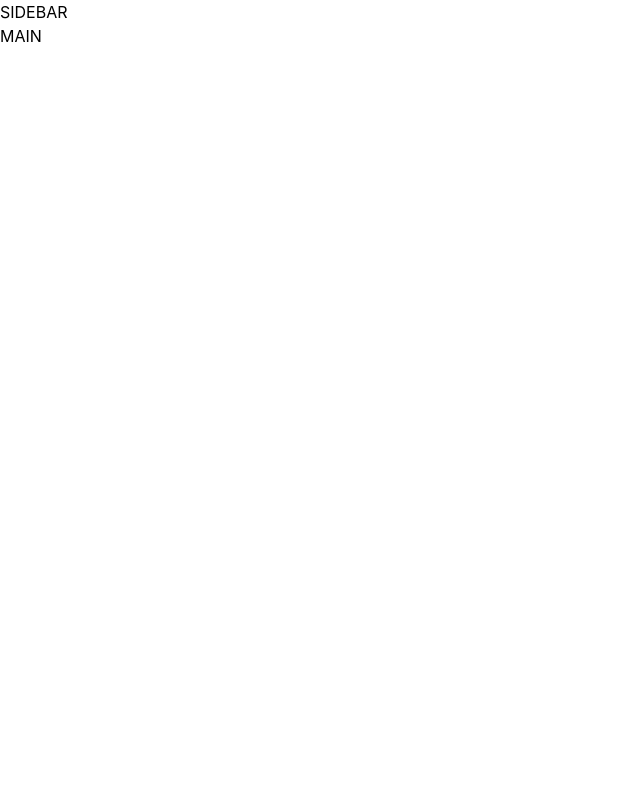
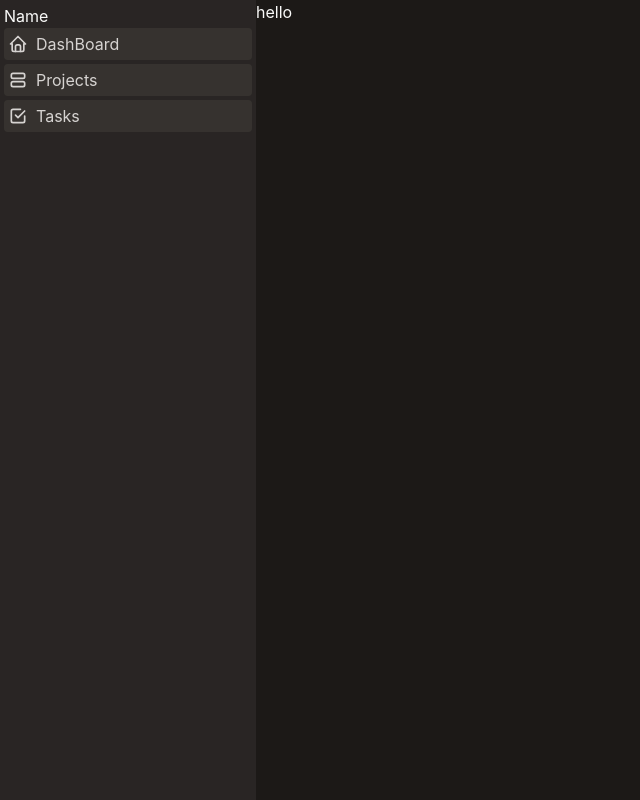
Before and after one commit to onkmade/WorkSpace, a React (Vite) app: page / in a window 1280 px wide. Shown: the whole page, without its empty margins (0-640 px from the left). Built offline with nearby package versions, Linux system fonts and the light colour scheme.

Commit message:
feat(sidebar): add sidebar components, icons and 3 new options

```diff
--- a/src/components/PageLayout.jsx
+++ b/src/components/PageLayout.jsx
@@ -3,7 +3,7 @@ import Main from "./layout/main/1_main";
 
 export default function PageLayout(){
     return(
-        <div>
+        <div className="flex bg-stone-900 min-h-screen text-stone-50">
             <Sidebar />
             <Main />
         </div>
--- a/src/components/layout/main/1_main.jsx
+++ b/src/components/layout/main/1_main.jsx
@@ -1,5 +1,9 @@
+import MainHeader from "./2_Header"
+
 export default function Main(){
     return(
-        <h1>MAIN</h1>
+        <div>
+            <MainHeader />
+        </div>
     )
 }
--- a/src/components/layout/main/2_Header.jsx
+++ b/src/components/layout/main/2_Header.jsx
@@ -0,0 +1,5 @@
+export default function MainHeader(){
+    return(
+        <h1>hello</h1>
+    )
+}
--- a/src/components/layout/sidebar/1_Sidebar.jsx
+++ b/src/components/layout/sidebar/1_Sidebar.jsx
@@ -1,5 +1,25 @@
+import { SidebarHeader } from "./2_SidebarHeader"
+import { SidebarGroups } from "./4_SidebarGroups"
+import { SidebarContent } from "./3_SidebarContent"
+import {
+    IconHome,
+    IconLayoutList,
+    IconCheckbox
+} from '@tabler/icons-react'
+
 export default function Sidebar(){
     return(
-        <h1>SIDEBAR</h1>
+        <aside className="hidden md:block w-64 bg-stone-800 shrink-0 p-1">
+            <SidebarHeader />
+            <SidebarContent>
+                <SidebarGroups items={mainItems} />
+            </SidebarContent>
+        </aside>
     )
 }
+
+const mainItems = [
+    {label: 'DashBoard', icon: IconHome},
+    {label: 'Projects', icon: IconLayoutList},
+    {label: 'Tasks', icon: IconCheckbox }
+];
--- /dev/null
+++ b/src/components/layout/sidebar/2_SidebarHeader.jsx
@@ -0,0 +1,16 @@
+export function SidebarHeader(){
+    return(
+        <SidebarProfile />
+    )
+}
+
+
+// ==============================================
+//           SIDEBAR PROFILE COMPONENT
+// ==============================================
+
+function SidebarProfile(){
+    return (
+        <h1>Name</h1>
+    )
+}
--- /dev/null
+++ b/src/components/layout/sidebar/3_SidebarContent.jsx
@@ -0,0 +1,7 @@
+export function SidebarContent({children}){
+    return(
+        <div>
+            {children}
+        </div>
+    )
+}
--- /dev/null
+++ b/src/components/layout/sidebar/4_SidebarGroups.jsx
@@ -0,0 +1,17 @@
+export function SidebarGroups({items}){
+    return(
+        <nav className="grid gap-1">
+            {items.map(item => {
+                const Icon = item.icon
+                return <a
+                    href="#"
+                    key={item.label}
+                    className="bg-stone-700/50 p-1 rounded-sm flex items-center gap-2 text-stone-300"
+                >
+                    <Icon size={18} stroke = {2} className='size-5'/>
+                    <span>{item.label}</span>
+                </a>
+            })}
+        </nav>
+    )
+}
```
Also changed, not shown: src/components/layout/sidebar/5_SidebarFooter.jsx (added).
